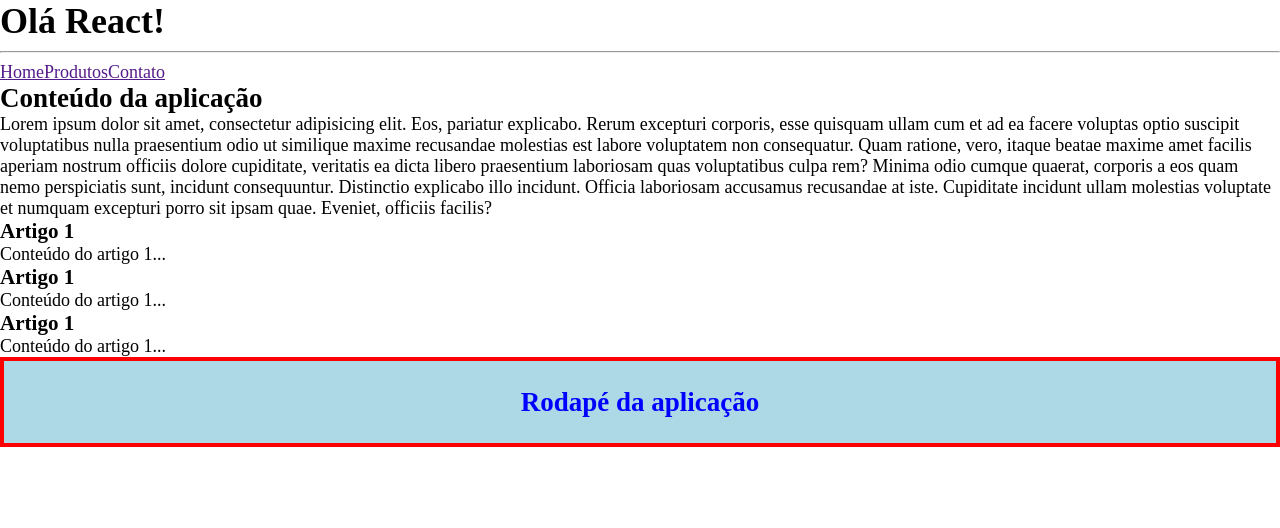
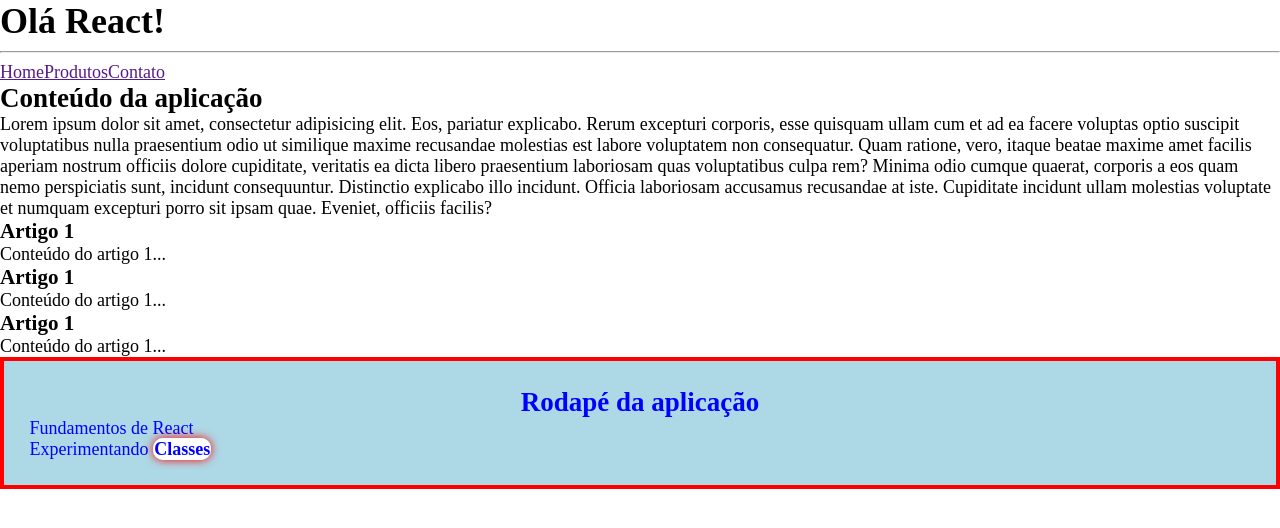
Before and after one commit to PhoenixFoxz/react-fundamentos, a React (Vite) app: page / in a window 1280 px wide. Shown: the top 528 px of the page. Built offline with nearby package versions, Linux system fonts and the light colour scheme.

Commit message:
Utilização de Class

```diff
--- a/src/components/Rodape.jsx
+++ b/src/components/Rodape.jsx
@@ -8,6 +8,10 @@ function Rodape() {
   return (
     <footer style={exemplosEstilos}>
       <h2 style={{ textAlign: "Center" }}>Rodapé da aplicação</h2>
+      <p>Fundamentos de React</p>
+      <p>
+        Experimentando <b className="sombra">Classes</b>
+      </p>
     </footer>
   );
 }
--- a/src/index.css
+++ b/src/index.css
@@ -22,3 +22,11 @@ p {
 html {
   font-size: 18px;
 }
+
+/* Bloco/Box */
+.sombra {
+  box-shadow: red 0 0 10px;
+  background-color: white;
+  border-radius: 10px;
+  padding: 0.09%;
+}
```
